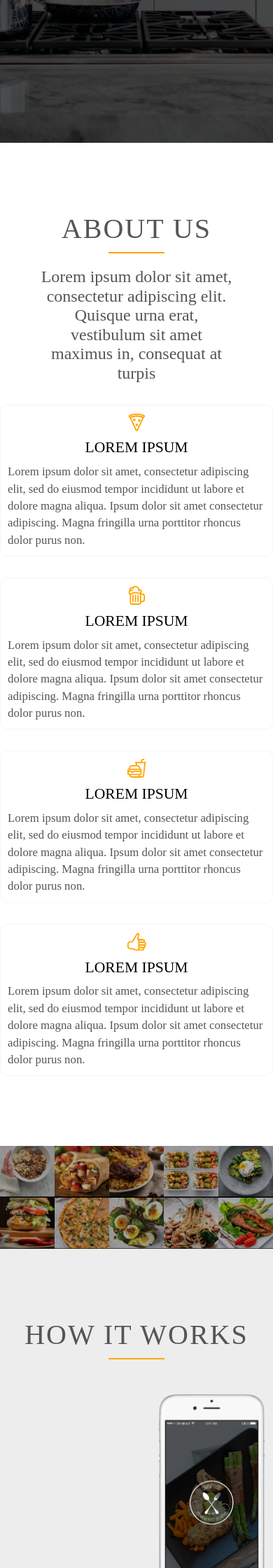
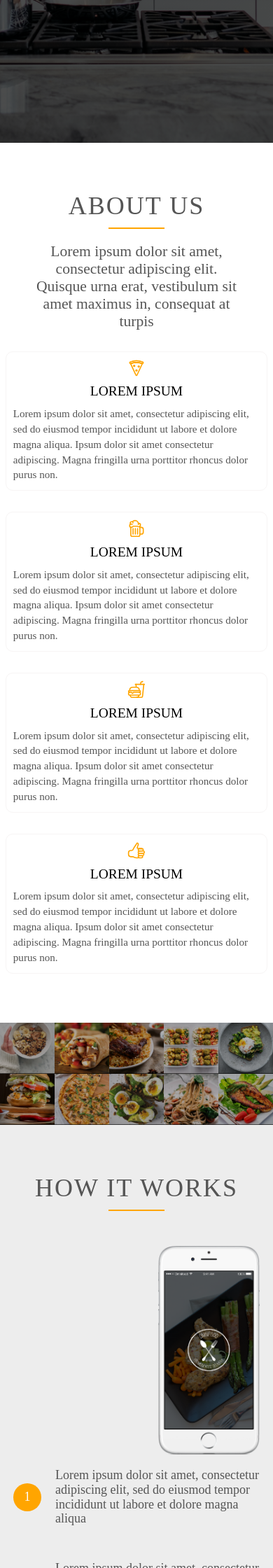
Before and after one commit to williamgyasi/TastyKitchen, a PHP site: page /index.html in a window 390 px wide; the page is wider, and only the part inside the window is pictured. Shown: the part 640-2880 px from the top of that part at 70% size. Run offline with PHP 8.4, Linux system fonts and the light colour scheme; some libraries are stand-ins or nearby versions.

Commit message:
Laptop Queries

```diff
--- a/css/style.css
+++ b/css/style.css
@@ -229,13 +229,14 @@ text-transform: uppercase;
 .section-steps{
     background-color: rgba(204, 204, 204, 0.349);
 }
+
 .steps-box:first-child{
     text-align: right;
     padding-right: 3%;
     margin-top: 30px;
 }
 .steps-box:last-child{
-padding-left: 3%;
+padding-left: 4%;
 margin-top: 70px;
 }
 
@@ -246,22 +247,24 @@ margin-top: 70px;
 .works-steps{
     margin-bottom: 50px;
     display: flex;
+    align-items: center;
 
 }
 .works-steps:last-of-type{
     margin-bottom: 40px;
 }
 .works-steps div{
-    color: orange;
-    border: 2px solid orange;
-    display: inline-block;
-    width: 40px;
-    height:40px;
+    margin-right: 20px;
+    background-color: orange;
+    color: white;
+    width: 30px;
+    display: flex;
+    padding: 20px;
+    height: 30px;
+    justify-content: center;
+
     border-radius: 50%;
-    text-align: center;
-    padding: 5px;
-    font-size: 110%;
-    margin-right: 15px;
+    align-items: center;
 }
 
 .btn-app img{
@@ -507,4 +510,52 @@ footer p{
 /**********************************************************************************/
 /***************************** MEDIA QUERIES *************************************/
 /*********************************************************************************/
-@media and only screen(max-width:
+@media only screen and (max-width:1200px){
+    .hero-text-box{
+        padding: 0 5%;
+        width: 100%;
+    }
+    .row{
+        padding: 0 2%;
+    }
+
+}
+
+@media only screen and (max-width:1023px){
+    body{
+        font-size: 18px;
+    }
+    section{
+        padding: 70px 0;
+    }
+    .long-copy{
+        width: 80%;
+        margin: 0 10%;
+    }
+    .logo {
+        width: 80px;
+        height: 80px;
+        float: left;
+    }
+    .steps-box{
+        margin-top: 20px;
+    }
+    .steps-box:last-child {
+        padding-left: 3%;
+        margin-top: 4%;
+    }
+
+}
+
+@media only screen and (max-width:767px){
+
+
+}
+
+@media only screen and (max-width:480px){
+
+}
+
+@media only screen and (max-width:280px){
+
+}
--- a/index.html
+++ b/index.html
@@ -1,9 +1,10 @@
 <!DOCTYPE html>
 <head>
     <meta charset="UTF-8">
+    <meta name="viewport" content="width=device-width,initial-scale=1.0">
     <link rel="stylesheet" href="/css/grid.css" type="text/css">
     <link rel="stylesheet" href="/css/normalize.css" type="text/css">
-    <link href="https://fonts.googleapis.com/css2?family=Lato:ital,wght@0,400;1,400;1,700&display=swap"rel="stylesheet">
+    <link href="https://fonts.googleapis.com/css2?family=Lato:ital,wght@0,300;0,400;0,700;1,300;1,400&display=swap" rel="stylesheet">
     <link rel="stylesheet" href="/css/style.css" type="text/css">
     <title>Tasty Kitchen</title>
 </head>
```
